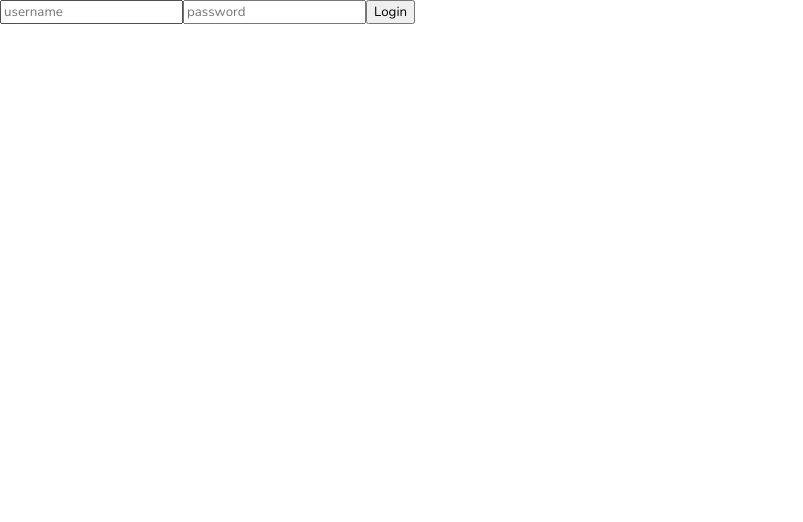
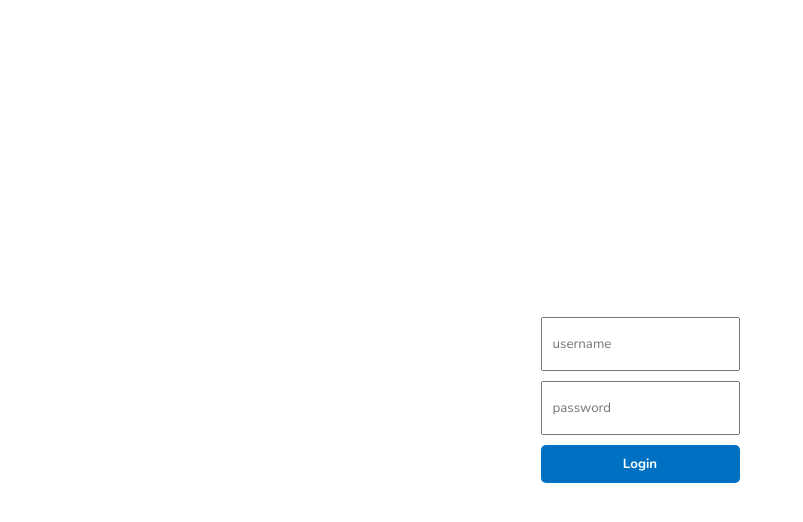
Before and after one commit to kaanboyacii/React-Node.js-Booking-App, a React (Create React App) app in the folder adminFolder/: page /login in a window 1280 px wide. Shown: the top 522 px of the page, without its empty margins (0-803 px from the left). Built offline with nearby package versions, Linux system fonts and the light colour scheme.

Commit message:
Admin login

```diff
--- a/adminFolder/package.json
+++ b/adminFolder/package.json
@@ -44,5 +44,5 @@
       "last 1 firefox version",
       "last 1 safari version"
     ]
-  }
+  },"proxy":"http://localhost:8800/api"
 }
--- a/adminFolder/src/App.js
+++ b/adminFolder/src/App.js
@@ -3,38 +3,40 @@ import Login from "./pages/login/Login";
 import List from "./pages/list/List";
 import Single from "./pages/single/Single";
 import New from "./pages/new/New";
-import { BrowserRouter, Routes, Route } from "react-router-dom";
+import { BrowserRouter, Routes, Route, Navigate } from "react-router-dom";
 import { productInputs, userInputs } from "./formSource";
 import "./style/dark.scss";
 import { useContext } from "react";
 import { DarkModeContext } from "./context/darkModeContext";
+import { AuthContext } from "./context/AuthContext";
 
 function App() {
   const { darkMode } = useContext(DarkModeContext);
+
+  const ProtectedRoute = ({ children }) => {
+    const { user } = useContext(AuthContext)
+
+    if (!user) {
+      return <Navigate to="/login" />
+    }
+    return children;
+  };
+
 
   return (
     <div className={darkMode ? "app dark" : "app"}>
       <BrowserRouter>
         <Routes>
           <Route path="/">
-            <Route index element={<Home />} />
             <Route path="login" element={<Login />} />
-            <Route path="users">
-              <Route index element={<List />} />
-              <Route path=":userId" element={<Single />} />
-              <Route
-                path="new"
-                element={<New inputs={userInputs} title="Add New User" />}
-              />
-            </Route>
-            <Route path="products">
-              <Route index element={<List />} />
-              <Route path=":productId" element={<Single />} />
-              <Route
-                path="new"
-                element={<New inputs={productInputs} title="Add New Product" />}
-              />
-            </Route>
+            <Route
+              index
+              element={
+                <ProtectedRoute>
+                  <Home />
+                </ProtectedRoute>
+              }
+            />
           </Route>
         </Routes>
       </BrowserRouter>
--- a/adminFolder/src/pages/login/Login.jsx
+++ b/adminFolder/src/pages/login/Login.jsx
@@ -23,8 +23,12 @@ const Login = () => {
     dispatch({ type: "LOGIN_START" });
     try {
       const res = await axios.post("/auth/login", credentials);
-      dispatch({ type: "LOGIN_SUCCESS", payload: res.data.details });
-      navigate("/")
+      if(res.data.isAdmin){
+        dispatch({ type: "LOGIN_SUCCESS", payload: res.data.details });
+        navigate("/")
+      } else {
+        dispatch({ type: "LOGIN_FAILURE", payload: {message: "you are not allowed"}});
+      }
     } catch (err) {
       dispatch({ type: "LOGIN_FAILURE", payload: err.response.data });
     }
--- a/adminFolder/src/pages/login/login.scss
+++ b/adminFolder/src/pages/login/login.scss
@@ -1,3 +1,32 @@
-.login{
+.login {
+    height: 100vh;
+    display: flex;
+    align-items: center;
+    justify-content: center;
+  }
 
-}
+  .lContainer {
+    display: flex;
+    flex-direction: column;
+    gap: 10px;
+  }
+
+  .lInput{
+    height: 30px;
+    padding: 10px;
+  }
+
+  .lButton {
+    border: none;
+    padding: 10px 20px;
+    background-color: #0071c2;
+    color: white;
+    font-weight: bold;
+    cursor: pointer;
+    border-radius: 5px;
+  }
+
+  .lButton:disabled{
+    background-color: #0071c28c;
+    cursor: not-allowed;
+  }
```
